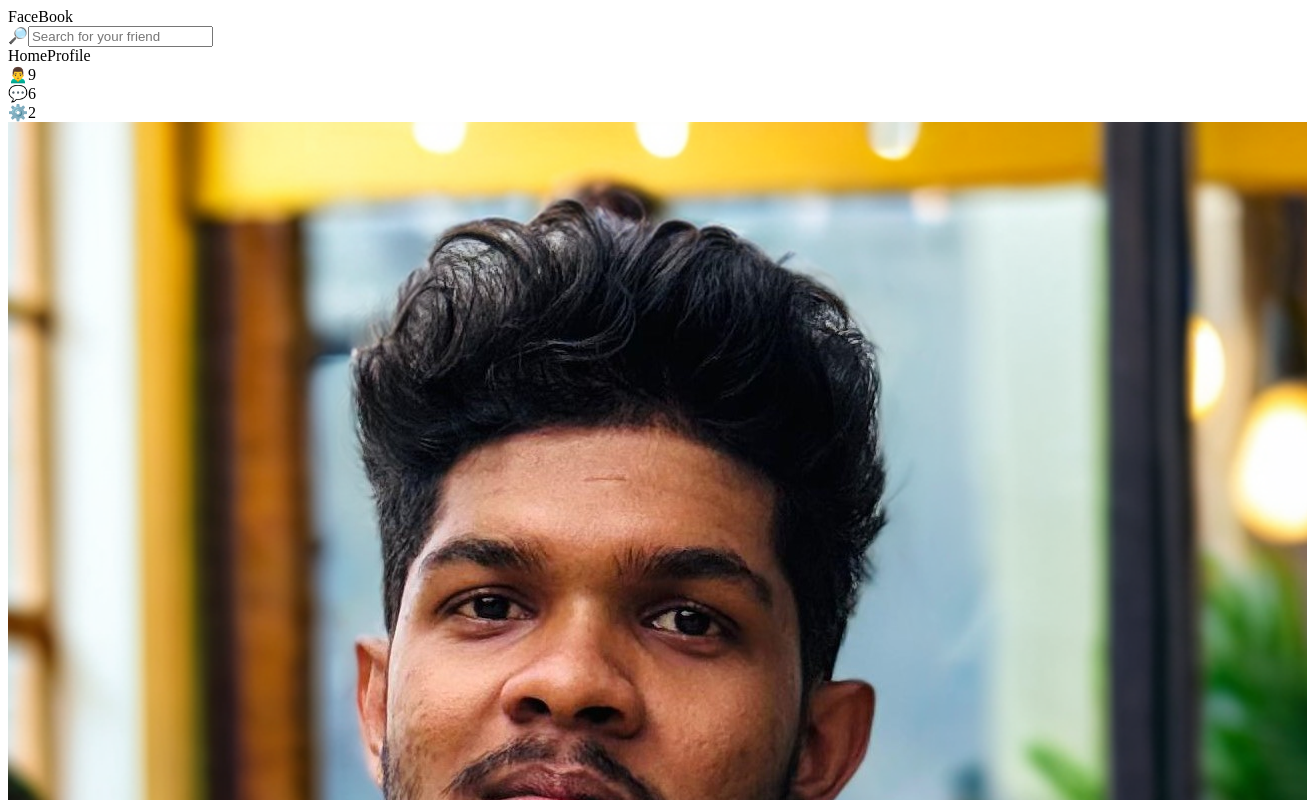
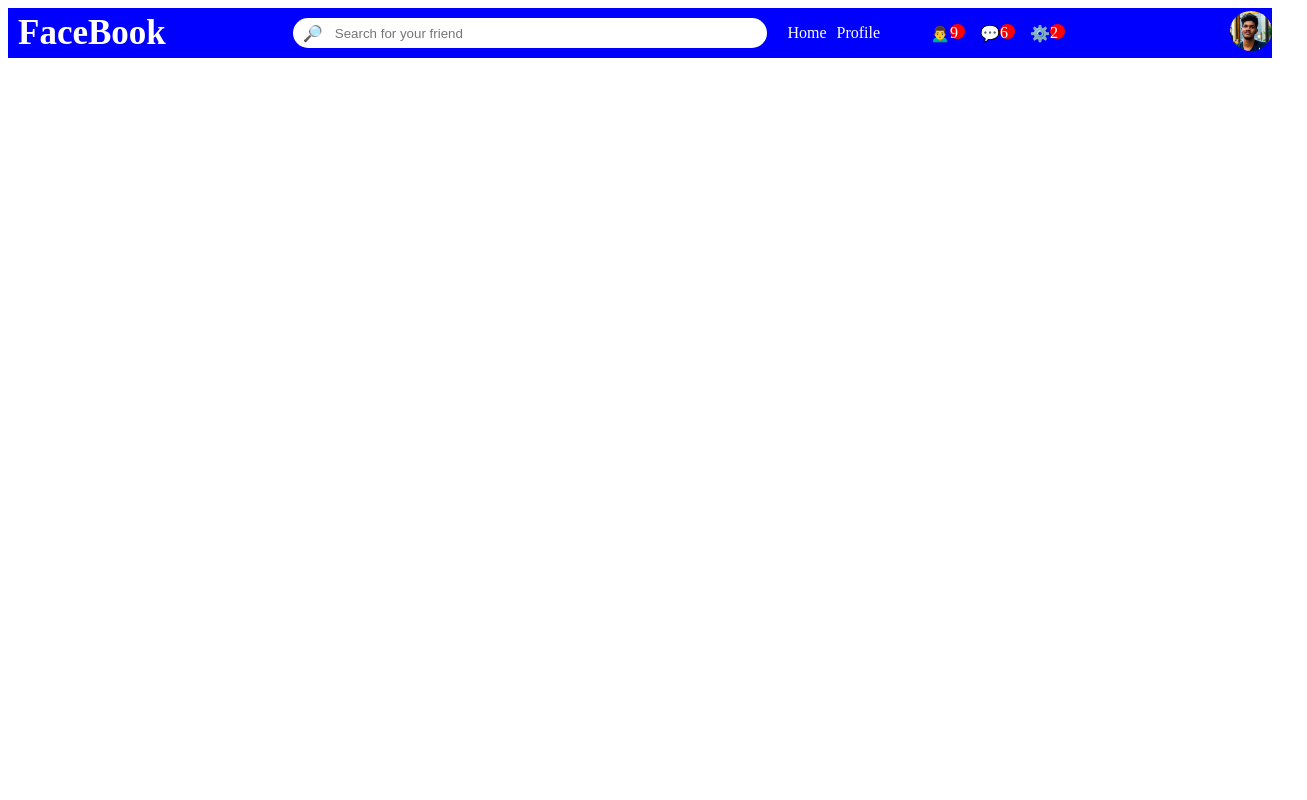
Before and after one commit to Udara-Dilshan/FaceBook-Clone, a React (Create React App) app: page / in a window 1280 px wide. Shown: the top 800 px of the page, 1307 px wide, since content can reach past the window. Built offline with nearby package versions, Linux system fonts and the light colour scheme.

Commit message:
Add CSS to navbar file

```diff
--- a/src/Components/Navigation/navBar.css
+++ b/src/Components/Navigation/navBar.css
@@ -0,0 +1,104 @@
+.NavBarBox {
+  height: 50px;
+  width: 100%;
+  background-color: blue;
+  display: flex;
+  align-items: center;
+  position: sticky;
+  top: 0;
+}
+
+.navBarLeft {
+  flex: 3;
+
+}
+
+.navBarCenter {
+    flex: 5;
+}
+
+.navBarRight {
+    flex:4;
+    display: flex;
+    align-items: center;
+    color: white;
+    margin-left: 10px;
+
+}
+
+.navBarIcons{
+    margin-left: 10px;
+}
+
+.profilePicImg{
+    width: 42px;
+    height: 40px;
+    object-fit: cover;
+    border-radius: 50%;
+    margin-left: 180px;
+
+}
+
+
+.logo{
+    font-size: 35px;
+    margin-left: 10px;
+    font-weight: bold;
+    color: white;
+    cursor: pointer;
+}
+
+.searchBarBox{
+    width: 100%;
+    height: 30px;
+    background-color: white;
+    border-radius: 30px;
+    display: flex;
+    align-items: center;
+}
+
+.searchIcon{
+    margin-left: 10px;
+    margin-right: 10px;
+}
+
+.searchInput{
+    border: none;
+    width: 80%;
+}
+
+.searchInput:focus{
+    outline: none;
+}
+
+.navBarIcons{
+    display: flex;
+    align-items: center;
+    justify-content: space-between;
+    margin-left: 20px;
+}
+
+.navBarIcon{
+    margin-left: 30px;
+}
+
+.navBarLinks{
+    margin-left: 10px;
+    font-size: 20px;
+    cursor: pointer;
+    font-weight: bold;
+}
+
+.navBarLink{
+    margin-left: 10px;
+}
+
+.iconTag{
+    width: 15px;
+    height: 15px;
+    background-color: red;
+    color: white;
+    position: absolute;
+    border-radius: 50%;
+    align-items: center;
+}
```
